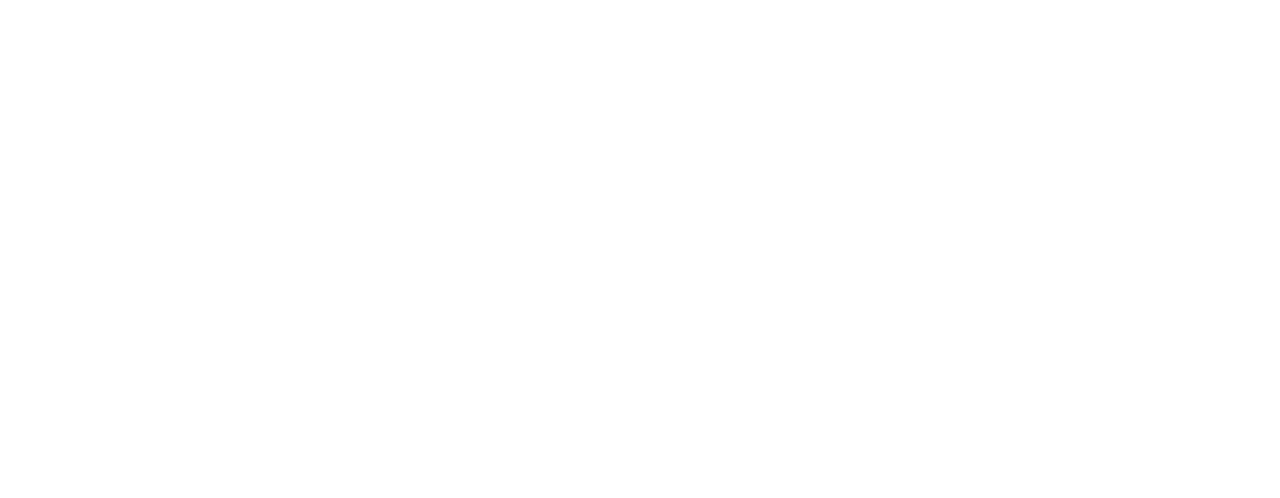
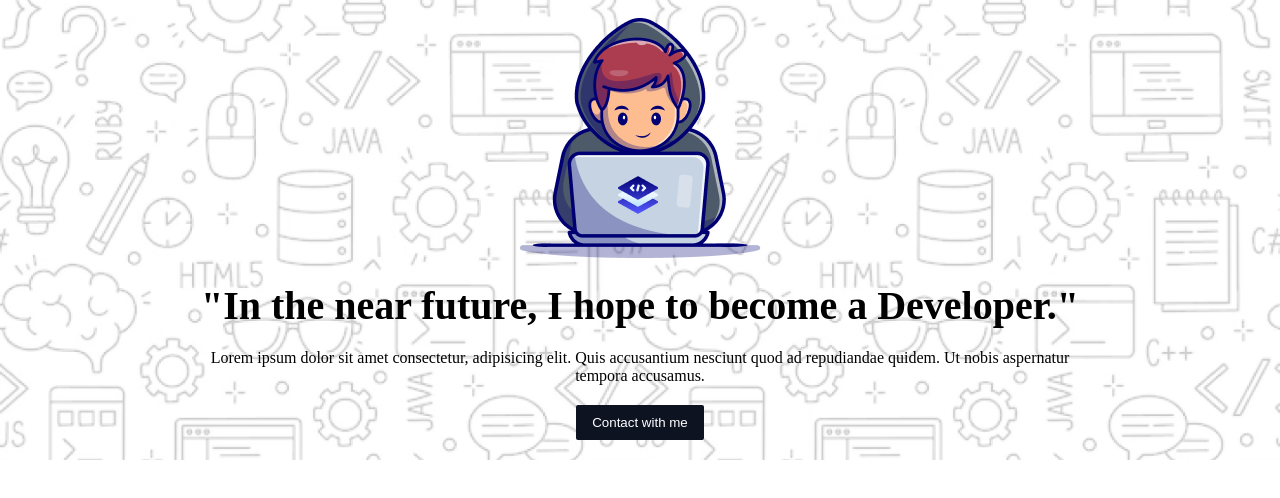
Before and after one commit to Ifuvhai/landing-page-developer, a plain HTML site: page index.html in a window 1280 px wide. Drawn offline with Linux system fonts and the light colour scheme.

Commit message:
banner section added

```diff
--- a/index.html
+++ b/index.html
@@ -1,17 +1,25 @@
 <!DOCTYPE html>
 <html lang="en">
+
 <head>
     <meta charset="UTF-8">
     <meta name="viewport" content="width=device-width, initial-scale=1.0">
     <title>Developer Landing Page</title>
     <link rel="stylesheet" href="styles/styles.css">
 </head>
+
 <body>
     <header>
         <!-- banner section starts here... -->
-         <section>
-
-         </section>
+        <section class="banner-container">
+            <div class="banner-content">
+                <img class="banner-img" src="./assets/Group.png" alt="">
+                <h2 class="banner-title">"In the near future, I hope to become a Developer."</h2>
+                <p class="banner-desc">Lorem ipsum dolor sit amet consectetur, adipisicing elit. Quis accusantium nesciunt quod ad
+                    repudiandae quidem. Ut nobis aspernatur tempora accusamus.</p>
+                <button class="banner-btn">Contact with me</button>
+            </div>
+        </section>
     </header>
 
 
@@ -25,4 +33,5 @@
     </footer>
 
 </body>
+
 </html>
--- a/styles/styles.css
+++ b/styles/styles.css
@@ -0,0 +1,34 @@
+*{
+    margin: 0;
+    padding: 0;
+}
+.banner-container{
+    background-image: url('../assets/Hero-bg.png');
+    background-repeat: no-repeat;
+    background-size: cover;
+}
+.banner-content{
+    max-width: 70%;
+    text-align: center;
+    margin: auto;
+}
+.banner-title{
+    font-size: 40px;
+    font-weight: 800;
+    margin: 20px 0;
+}
+.banner-desc{
+    font-size: 16px;
+    margin: 20px 0;
+}
+.banner-btn{
+    padding: 10px 16px;
+    border: none;
+    border-radius: 2px;
+    background-color: rgb(13, 19, 33);
+    color: white;
+    margin-bottom: 20px;
+}
+.banner-img{
+    margin-top: 18px;
+}
```
